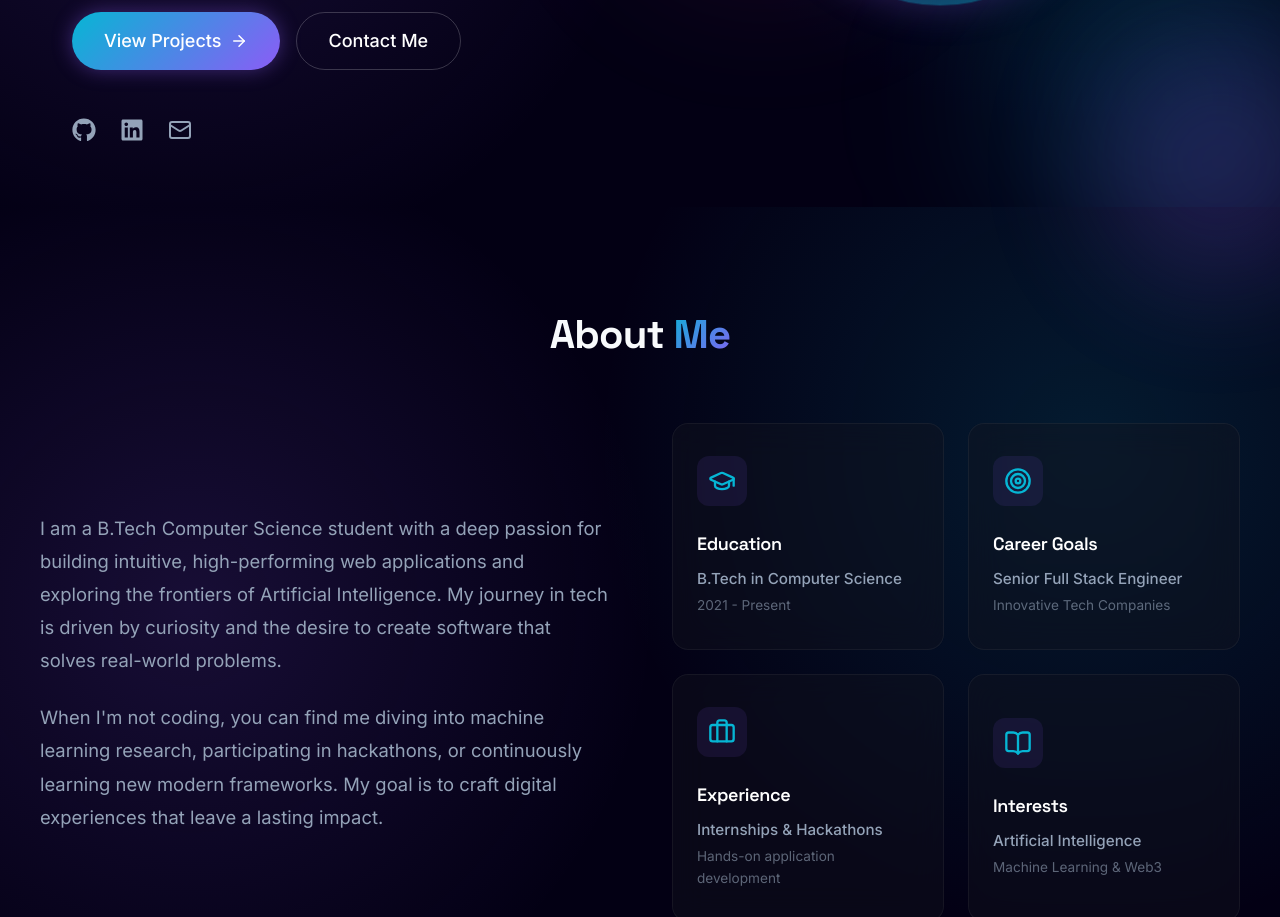
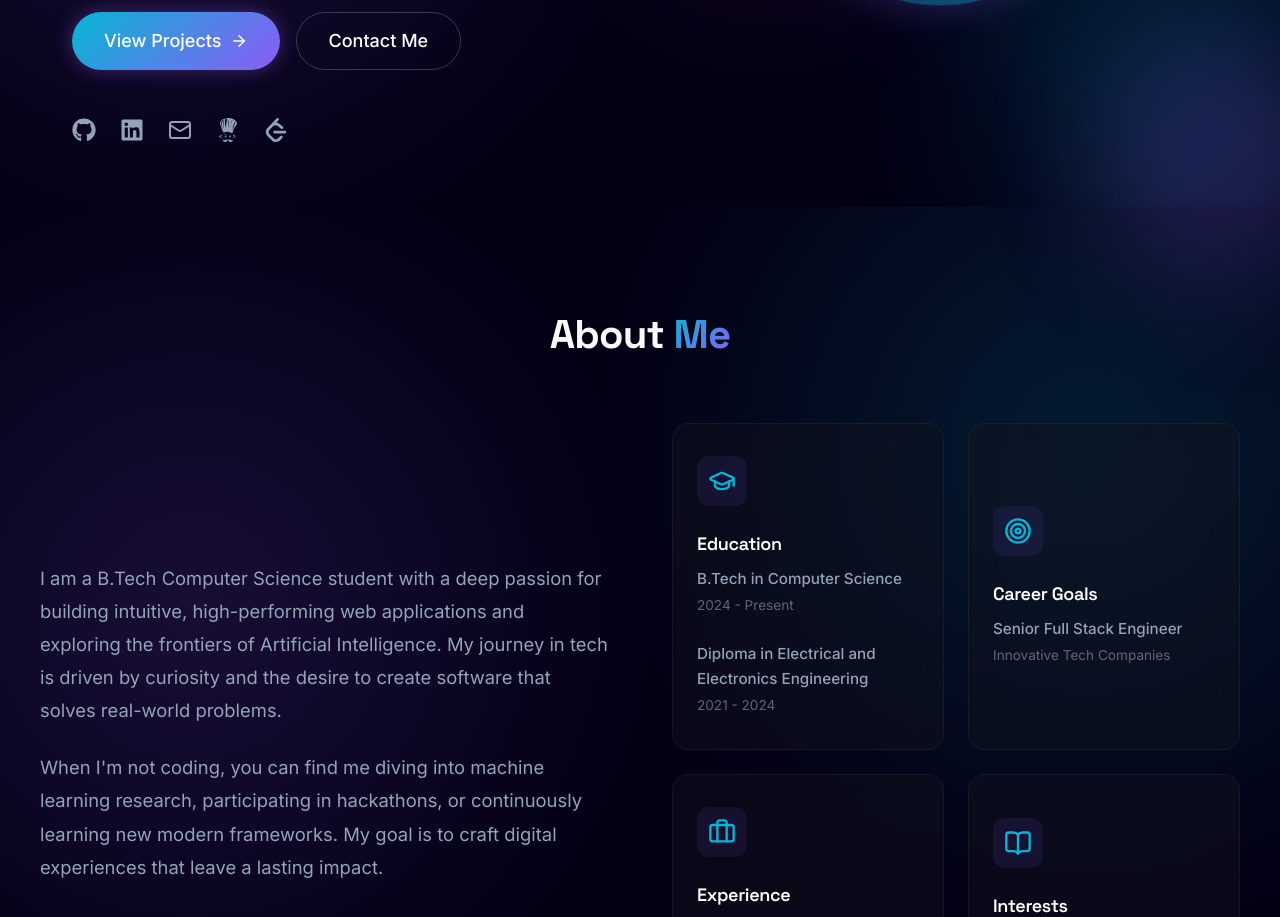
Before and after one commit to sivapothula000/portfolio, a React (Vite) app: page / in a window 1280 px wide. Shown: the part 593-1510 px from the top of the page. Built offline with nearby package versions, Linux system fonts and the light colour scheme.

Commit message:
Added the Coding Profiles

```diff
--- a/src/components/About.jsx
+++ b/src/components/About.jsx
@@ -60,7 +60,10 @@ const About = () => {
             <div className="bento-icon"><GraduationCap size={28} /></div>
             <h3>Education</h3>
             <p className="bento-highlight">B.Tech in Computer Science</p>
-            <p className="bento-sub">2021 - Present</p>
+            <p className="bento-sub">2024 - Present</p>
+            <br></br>
+            <p className="bento-highlight">Diploma in Electrical and Electronics Engineering</p>
+            <p className="bento-sub">2021 - 2024</p>
           </motion.div>
 
           <motion.div variants={itemVariants} className="glass-card bento-card">
--- a/src/components/Hero.jsx
+++ b/src/components/Hero.jsx
@@ -2,6 +2,7 @@ import React from 'react';
 import { motion } from 'framer-motion';
 import { ArrowRight, Mail } from 'lucide-react';
 import { FaGithub, FaLinkedin } from 'react-icons/fa';
+import { SiCodechef, SiLeetcode } from 'react-icons/si';
 import './Hero.css';
 import { Link } from 'react-scroll';
 import heroImg from '../assets/hero2.png';
@@ -79,8 +80,14 @@ const Hero = () => {
             <a href="https://linkedin.com" target="_blank" rel="noreferrer" className="social-icon">
               <FaLinkedin size={24} />
             </a>
-            <a href="mailto:siva@example.com" className="social-icon">
+            <a href="mailto:sivapothula0654@.com" className="social-icon">
               <Mail size={24} />
+            </a>
+            <a href="https://www.codechef.com/users/sivapothula000" target="_blank" rel="noreferrer" className="social-icon">
+              <SiCodechef size={24} />
+            </a>
+            <a href="https://leetcode.com/sivapothula000" target="_blank" rel="noreferrer" className="social-icon">
+              <SiLeetcode size={24} />
             </a>
           </motion.div>
         </div>
--- a/src/components/Skills.css
+++ b/src/components/Skills.css
@@ -5,6 +5,8 @@
   position: relative;
   z-index: 2;
 }
+
+
 
 .skill-card {
   padding: 1.5rem;
--- a/src/components/Skills.jsx
+++ b/src/components/Skills.jsx
@@ -1,5 +1,7 @@
 import React from 'react';
 import { motion } from 'framer-motion';
+import { SiCodechef } from 'react-icons/si';
+import { SiLeetcode } from 'react-icons/si';
 import './Skills.css';
 
 const skillsData = [
@@ -51,6 +53,7 @@ const Skills = () => {
         ))}
       </div>
 
+
       {/* Decorative floating indicators */}
       <div className="skills-decor">
         <div className="decor-circle decor-1"></div>
```
